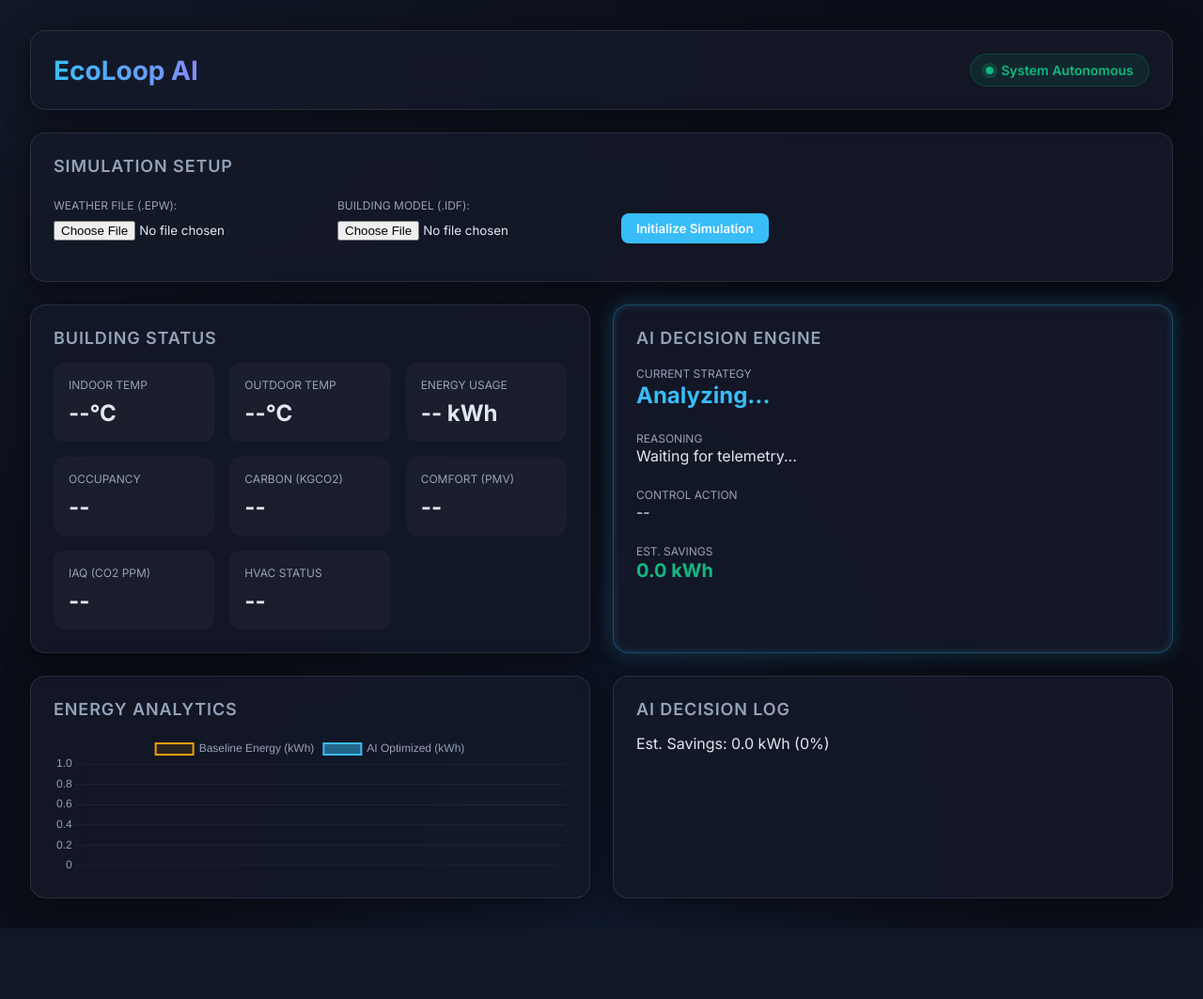
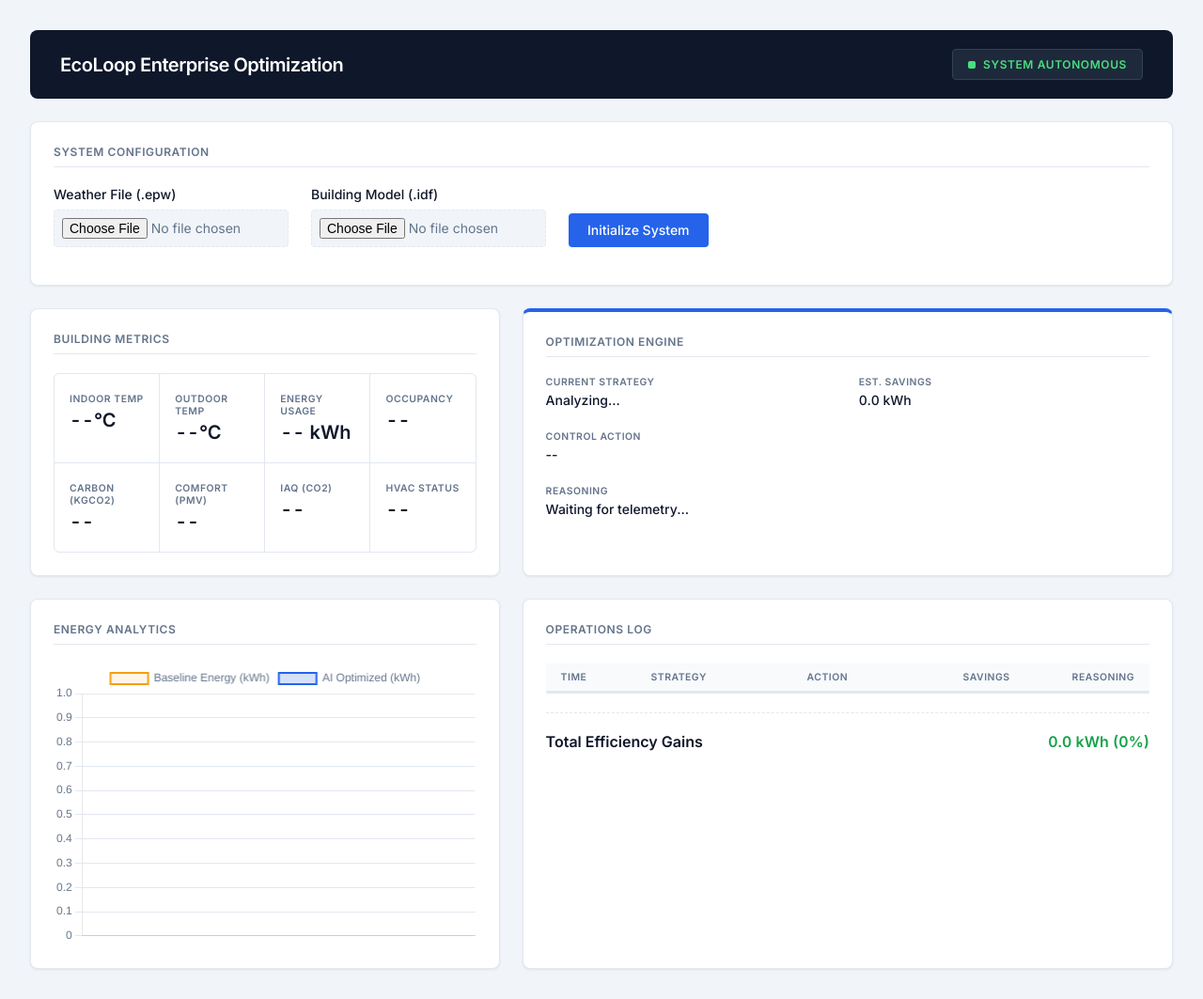
Before and after one commit to pritamrangari27/Eco-loop, a Flask app: page / in a window 1280 px wide. Shown: the whole page at 94% size. Before the commit the page ends 988 px from the top, so only its background shows below. Run offline with Flask 3, Linux system fonts and the light colour scheme; data that the repository does not hold is empty.

Commit message:
feat: Redesign dashboard to IT Professional Light Theme

```diff
--- a/eco-loop-ai/dashboard/static/css/style.css
+++ b/eco-loop-ai/dashboard/static/css/style.css
@@ -1,20 +1,20 @@
 :root {
-    --bg-color: #0b0f19;
-    --panel-bg: rgba(22, 27, 43, 0.7);
-    --text-primary: #e2e8f0;
-    --text-secondary: #94a3b8;
-    --accent: #38bdf8;
-    --success: #10b981;
-    --warning: #f59e0b;
-    --glow: rgba(56, 189, 248, 0.2);
-    --glass-border: rgba(255, 255, 255, 0.1);
+    --bg-color: #f1f5f9; /* Slate 100 */
+    --panel-bg: #ffffff; /* White */
+    --text-primary: #0f172a; /* Slate 900 */
+    --text-secondary: #64748b; /* Slate 500 */
+    --accent: #2563eb; /* Blue 600 */
+    --accent-light: #eff6ff; /* Blue 50 */
+    --success: #16a34a; /* Green 600 */
+    --warning: #ea580c; /* Orange 600 */
+    --border-color: #e2e8f0; /* Slate 200 */
 }
 
 * {
     margin: 0;
     padding: 0;
     box-sizing: border-box;
-    font-family: 'Inter', sans-serif;
+    font-family: 'Inter', system-ui, sans-serif;
 }
 
 body {
@@ -22,9 +22,6 @@ body {
     color: var(--text-primary);
     min-height: 100vh;
     padding: 2rem;
-    background-image:
-        radial-gradient(at 0% 0%, rgba(17, 24, 39, 1) 0, transparent 50%),
-        radial-gradient(at 50% 100%, rgba(15, 23, 42, 1) 0, transparent 50%);
 }
 
 .dashboard-container {
@@ -35,19 +32,13 @@ body {
     gap: 1.5rem;
 }
 
-.glass-panel {
+/* Base Panel */
+.panel {
     background: var(--panel-bg);
-    backdrop-filter: blur(16px);
-    -webkit-backdrop-filter: blur(16px);
-    border: 1px solid var(--glass-border);
-    border-radius: 16px;
+    border: 1px solid var(--border-color);
+    border-radius: 8px;
     padding: 1.5rem;
-    box-shadow: 0 4px 30px rgba(0, 0, 0, 0.5);
-}
-
-.glow {
-    box-shadow: 0 0 20px var(--glow), inset 0 0 10px var(--glow);
-    border-color: rgba(56, 189, 248, 0.3);
+    box-shadow: 0 1px 3px rgba(0, 0, 0, 0.05), 0 1px 2px rgba(0, 0, 0, 0.03);
 }
 
 /* Header */
@@ -55,44 +46,38 @@ body {
     display: flex;
     justify-content: space-between;
     align-items: center;
+    background: #0f172a; /* Slate 900 */
+    color: #ffffff;
+    border-radius: 8px;
+    padding: 1.25rem 2rem;
 }
 
 .header h1 {
-    font-size: 1.75rem;
-    font-weight: 700;
-    background: linear-gradient(90deg, #38bdf8, #818cf8);
-    -webkit-background-clip: text;
-    -webkit-text-fill-color: transparent;
+    font-size: 1.25rem;
+    font-weight: 600;
+    letter-spacing: -0.025em;
 }
 
 .status-badge {
     display: flex;
     align-items: center;
     gap: 0.5rem;
-    background: rgba(16, 185, 129, 0.1);
-    color: var(--success);
+    background: #1e293b; /* Slate 800 */
+    color: #4ade80; /* Green 400 */
     padding: 0.5rem 1rem;
-    border-radius: 9999px;
-    font-size: 0.875rem;
+    border-radius: 4px;
+    font-size: 0.75rem;
     font-weight: 600;
-    border: 1px solid rgba(16, 185, 129, 0.2);
+    border: 1px solid #334155; /* Slate 700 */
+    text-transform: uppercase;
+    letter-spacing: 0.05em;
 }
 
-.dot {
+.status-icon {
     width: 8px;
     height: 8px;
-    background-color: var(--success);
-    border-radius: 50%;
-}
-
-.pulse {
-    animation: pulse-animation 2s infinite;
-}
-
-@keyframes pulse-animation {
-    0% { box-shadow: 0 0 0 0 rgba(16, 185, 129, 0.7); }
-    70% { box-shadow: 0 0 0 6px rgba(16, 185, 129, 0); }
-    100% { box-shadow: 0 0 0 0 rgba(16, 185, 129, 0); }
+    background-color: #4ade80;
+    border-radius: 2px;
 }
 
 /* Grid Layout */
@@ -104,97 +89,194 @@ body {
 }
 
 h2 {
-    font-size: 1.125rem;
+    font-size: 0.75rem;
     color: var(--text-secondary);
-    margin-bottom: 1rem;
+    margin-bottom: 1.25rem;
+    font-weight: 600;
+    text-transform: uppercase;
+    letter-spacing: 0.05em;
+    border-bottom: 1px solid var(--border-color);
+    padding-bottom: 0.5rem;
+}
+
+/* Configuration Panel Form */
+.setup-form {
+    display: flex;
+    gap: 1.5rem;
+    align-items: flex-end;
+}
+
+.input-group {
+    display: flex;
+    flex-direction: column;
+    gap: 0.5rem;
+}
+
+.input-group label {
+    font-size: 0.875rem;
+    font-weight: 500;
+    color: var(--text-primary);
+}
+
+input[type="file"] {
+    font-size: 0.875rem;
+    color: var(--text-secondary);
+    padding: 0.5rem;
+    border: 1px dashed var(--border-color);
+    border-radius: 4px;
+    background: var(--bg-color);
+    width: 250px;
+}
+
+.btn-primary {
+    background: var(--accent);
+    color: #fff;
+    border: none;
+    border-radius: 4px;
+    padding: 0.6rem 1.25rem;
+    font-size: 0.875rem;
+    font-weight: 500;
+    cursor: pointer;
+    transition: background 0.2s;
+}
+
+.btn-primary:hover {
+    background: #1d4ed8;
+}
+
+/* Metrics Grid */
+.metric-grid {
+    display: grid;
+    grid-template-columns: repeat(4, 1fr);
+    gap: 1px;
+    background: var(--border-color);
+    border: 1px solid var(--border-color);
+    border-radius: 6px;
+    overflow: hidden;
+}
+
+.metric-card {
+    background: var(--panel-bg);
+    padding: 1.25rem 1rem;
+    display: flex;
+    flex-direction: column;
+    gap: 0.25rem;
+}
+
+.label {
+    font-size: 0.65rem;
+    color: var(--text-secondary);
     font-weight: 600;
     text-transform: uppercase;
     letter-spacing: 0.05em;
 }
 
-/* Telemetry */
-.metric-grid {
-    display: grid;
-    grid-template-columns: repeat(3, 1fr);
-    gap: 1rem;
+.value {
+    font-size: 1.25rem;
+    font-weight: 600;
+    color: var(--text-primary);
+    font-variant-numeric: tabular-nums;
 }
 
-.metric-card {
-    background: rgba(255, 255, 255, 0.03);
-    padding: 1rem;
-    border-radius: 12px;
+/* Optimization Engine Panel */
+.ai-panel {
+    border-top: 4px solid var(--accent);
+}
+
+.ai-details {
+    display: grid;
+    grid-template-columns: 1fr 1fr;
+    gap: 1.5rem;
+}
+
+.ai-item {
     display: flex;
     flex-direction: column;
-    gap: 0.5rem;
-    transition: transform 0.2s ease;
+    gap: 0.25rem;
 }
 
-.metric-card:hover {
-    transform: translateY(-2px);
-    background: rgba(255, 255, 255, 0.05);
-}
-
-.label {
-    font-size: 0.75rem;
-    color: var(--text-secondary);
-    text-transform: uppercase;
-}
-
-.value {
-    font-size: 1.5rem;
-    font-weight: 700;
+.ai-item .value, .ai-item p {
+    font-size: 0.875rem;
     color: var(--text-primary);
-}
-
-/* AI Panel */
-.ai-details {
-    display: flex;
-    flex-direction: column;
-    gap: 1.25rem;
+    font-weight: 500;
 }
 
 .highlight {
     color: var(--accent);
-    font-size: 1.5rem;
+    font-weight: 600;
 }
 
 .success {
     color: var(--success);
-    font-weight: 700;
-    font-size: 1.25rem;
+    font-weight: 600;
+    font-variant-numeric: tabular-nums;
+}
+
+/* Charts */
+.chart-container {
+    height: 300px;
+    width: 100%;
 }
 
 /* Logs */
 .log-container {
-    max-height: 300px;
+    max-height: 250px;
     overflow-y: auto;
     display: flex;
     flex-direction: column;
-    gap: 1rem;
-    padding-right: 0.5rem;
+    border: 1px solid var(--border-color);
+    border-radius: 4px;
 }
 
-.log-container::-webkit-scrollbar {
-    width: 6px;
-}
-
-.log-container::-webkit-scrollbar-thumb {
-    background: rgba(255, 255, 255, 0.2);
-    border-radius: 3px;
+/* Log entry header for grid */
+.log-header {
+    padding: 0.5rem 1rem;
+    background: #f8fafc;
+    border-bottom: 1px solid var(--border-color);
+    font-size: 0.65rem;
+    font-weight: 600;
+    color: var(--text-secondary);
+    text-transform: uppercase;
+    letter-spacing: 0.05em;
+    display: grid;
+    grid-template-columns: 80px 150px 150px 100px 1fr;
+    gap: 1rem;
 }
 
 .log-entry {
-    background: rgba(0, 0, 0, 0.2);
-    padding: 0.75rem;
-    border-radius: 8px;
-    border-left: 3px solid var(--accent);
+    padding: 0.75rem 1rem;
+    border-bottom: 1px solid var(--border-color);
     font-size: 0.875rem;
+    background: var(--panel-bg);
+    display: grid;
+    grid-template-columns: 80px 150px 150px 100px 1fr;
+    gap: 1rem;
+    align-items: start;
+}
+
+.log-entry:nth-child(even) {
+    background: #f8fafc; /* Slate 50 */
+}
+
+.log-entry:last-child {
+    border-bottom: none;
 }
 
 .log-time {
     color: var(--text-secondary);
+    font-variant-numeric: tabular-nums;
     font-size: 0.75rem;
-    margin-bottom: 0.25rem;
+}
+
+.total-savings {
+    margin-top: 1.25rem;
+    padding-top: 1.25rem;
+    border-top: 1px dashed var(--border-color);
+    font-size: 1rem;
+    font-weight: 600;
+    color: var(--text-primary);
+    display: flex;
+    justify-content: space-between;
 }
 
 /* Responsive */
@@ -202,4 +284,18 @@ h2 {
     .grid-container {
         grid-template-columns: 1fr;
     }
+    .metric-grid {
+        grid-template-columns: repeat(2, 1fr);
+    }
+    .setup-form {
+        flex-direction: column;
+        align-items: stretch;
+    }
+    input[type="file"] {
+        width: 100%;
+    }
+    .log-header, .log-entry {
+        grid-template-columns: 1fr;
+        gap: 0.25rem;
+    }
 }
--- a/eco-loop-ai/dashboard/static/js/main.js
+++ b/eco-loop-ai/dashboard/static/js/main.js
@@ -38,8 +38,8 @@ document.addEventListener("DOMContentLoaded", () => {
 
     // Gradient for the chart
     let gradient = ctx.createLinearGradient(0, 0, 0, 400);
-    gradient.addColorStop(0, 'rgba(56, 189, 248, 0.5)');
-    gradient.addColorStop(1, 'rgba(56, 189, 248, 0.0)');
+    gradient.addColorStop(0, 'rgba(37, 99, 235, 0.2)'); /* Blue 600 */
+    gradient.addColorStop(1, 'rgba(37, 99, 235, 0.0)');
 
     const chartConfig = {
         type: 'line',
@@ -59,7 +59,7 @@ document.addEventListener("DOMContentLoaded", () => {
                 {
                     label: 'AI Optimized (kWh)',
                     data: [],
-                    borderColor: '#38bdf8',
+                    borderColor: '#2563eb', /* Blue 600 */
                     backgroundColor: gradient,
                     borderWidth: 2,
                     fill: true,
@@ -72,16 +72,16 @@ document.addEventListener("DOMContentLoaded", () => {
             responsive: true,
             maintainAspectRatio: false,
             plugins: {
-                legend: { display: true, labels: { color: '#94a3b8' } }
+                legend: { display: true, labels: { color: '#64748b' } }
             },
             scales: {
                 x: {
-                    grid: { color: 'rgba(255, 255, 255, 0.05)' },
-                    ticks: { color: '#94a3b8' }
+                    grid: { color: '#e2e8f0' },
+                    ticks: { color: '#64748b' }
                 },
                 y: {
-                    grid: { color: 'rgba(255, 255, 255, 0.05)' },
-                    ticks: { color: '#94a3b8' }
+                    grid: { color: '#e2e8f0' },
+                    ticks: { color: '#64748b' }
                 }
             },
             animation: {
@@ -161,12 +161,12 @@ document.addEventListener("DOMContentLoaded", () => {
             history.forEach(row => {
                 const timeStr = new Date(row.timestamp.replace(' ', 'T') + 'Z').toLocaleTimeString('en-IN', { timeZone: 'Asia/Kolkata' });
                 const logEntry = `
-                    <div class="log-entry" style="margin-bottom:10px; border-bottom:1px solid #334155; padding-bottom:5px;">
+                    <div class="log-entry">
                         <div class="log-time">${timeStr}</div>
-                        <strong>Strategy:</strong> ${row.strategy}<br>
-                        <strong>Action:</strong> ${row.action}<br>
-                        <strong>Savings:</strong> <span style="color: var(--success);">+${row.estimated_savings || 0} kWh</span><br>
-                        <em>${row.reason}</em>
+                        <div>${row.strategy}</div>
+                        <div>${row.action}</div>
+                        <div class="success">+${row.estimated_savings || 0} kWh</div>
+                        <div>${row.reason}</div>
                     </div>
                 `;
                 logContainer.insertAdjacentHTML('beforeend', logEntry);
--- a/eco-loop-ai/dashboard/templates/index.html
+++ b/eco-loop-ai/dashboard/templates/index.html
@@ -4,41 +4,41 @@
     <meta charset="UTF-8">
     <meta name="viewport" content="width=device-width, initial-scale=1.0">
     <title>EcoLoop AI - Building Optimization</title>
-    <link href="https://fonts.googleapis.com/css2?family=Inter:wght@300;400;600;700&display=swap" rel="stylesheet">
+    <link href="https://fonts.googleapis.com/css2?family=Inter:wght@400;500;600;700&display=swap" rel="stylesheet">
     <link rel="stylesheet" href="{{ url_for('static', filename='css/style.css') }}">
     <script src="https://cdn.jsdelivr.net/npm/chart.js"></script>
 </head>
 <body>
     <div class="dashboard-container">
-        <header class="header glass-panel">
-            <h1>EcoLoop AI</h1>
+        <header class="header">
+            <h1>EcoLoop Enterprise Optimization</h1>
             <div class="status-badge">
-                <span class="dot pulse"></span>
+                <div class="status-icon"></div>
                 System Autonomous
             </div>
         </header>
 
         <main class="grid-container">
             <!-- Setup Panel -->
-            <section class="setup-panel glass-panel" style="grid-column: 1 / -1;">
-                <h2>Simulation Setup</h2>
-                <form id="upload-form" style="display: flex; gap: 1rem; align-items: center;">
-                    <div>
-                        <label for="epw-file" class="label">Weather File (.epw):</label>
-                        <input type="file" id="epw-file" accept=".epw" required style="display: block; margin-top: 0.5rem; color: var(--text-primary);">
+            <section class="panel" style="grid-column: 1 / -1;">
+                <h2>System Configuration</h2>
+                <form id="upload-form" class="setup-form">
+                    <div class="input-group">
+                        <label for="epw-file">Weather File (.epw)</label>
+                        <input type="file" id="epw-file" accept=".epw" required>
                     </div>
-                    <div>
-                        <label for="idf-file" class="label">Building Model (.idf):</label>
-                        <input type="file" id="idf-file" accept=".idf" required style="display: block; margin-top: 0.5rem; color: var(--text-primary);">
+                    <div class="input-group">
+                        <label for="idf-file">Building Model (.idf)</label>
+                        <input type="file" id="idf-file" accept=".idf" required>
                     </div>
-                    <button type="submit" style="margin-top: 1.5rem; padding: 0.5rem 1rem; background: var(--accent); color: #fff; border: none; border-radius: 8px; cursor: pointer; font-weight: 600;">Initialize Simulation</button>
+                    <button type="submit" class="btn-primary">Initialize System</button>
                 </form>
-                <p id="upload-status" style="margin-top: 1rem; font-size: 0.875rem; color: var(--warning);"></p>
+                <p id="upload-status" style="margin-top: 1rem; font-size: 0.875rem; color: var(--warning); font-weight: 500;"></p>
             </section>
 
             <!-- Telemetry Panel -->
-            <section class="telemetry-panel glass-panel">
-                <h2>Building Status</h2>
+            <section class="panel">
+                <h2>Building Metrics</h2>
                 <div class="metric-grid">
                     <div class="metric-card">
                         <span class="label">Indoor Temp</span>
@@ -65,7 +65,7 @@
                         <span class="value" id="pmv">--</span>
                     </div>
                     <div class="metric-card">
-                        <span class="label">IAQ (CO2 ppm)</span>
+                        <span class="label">IAQ (CO2)</span>
                         <span class="value" id="iaq">--</span>
                     </div>
                     <div class="metric-card">
@@ -76,30 +76,30 @@
             </section>
 
             <!-- AI Decision Panel -->
-            <section class="ai-panel glass-panel glow">
-                <h2>AI Decision Engine</h2>
+            <section class="panel ai-panel">
+                <h2>Optimization Engine</h2>
                 <div class="ai-details">
                     <div class="ai-item">
                         <span class="label">Current Strategy</span>
-                        <h3 id="ai-strategy" class="highlight">Analyzing...</h3>
-                    </div>
-                    <div class="ai-item">
-                        <span class="label">Reasoning</span>
-                        <p id="ai-reason">Waiting for telemetry...</p>
-                    </div>
-                    <div class="ai-item">
-                        <span class="label">Control Action</span>
-                        <p id="ai-action">--</p>
+                        <p id="ai-strategy" class="highlight">Analyzing...</p>
                     </div>
                     <div class="ai-item">
                         <span class="label">Est. Savings</span>
                         <p id="ai-savings" class="success">0.0 kWh</p>
                     </div>
+                    <div class="ai-item" style="grid-column: 1 / -1;">
+                        <span class="label">Control Action</span>
+                        <p id="ai-action">--</p>
+                    </div>
+                    <div class="ai-item" style="grid-column: 1 / -1;">
+                        <span class="label">Reasoning</span>
+                        <p id="ai-reason">Waiting for telemetry...</p>
+                    </div>
                 </div>
             </section>
 
             <!-- Charts Panel -->
-            <section class="charts-panel glass-panel">
+            <section class="panel">
                 <h2>Energy Analytics</h2>
                 <div class="chart-container">
                     <canvas id="energyChart"></canvas>
@@ -107,11 +107,19 @@
             </section>
 
             <!-- Operations Log Panel -->
-            <section class="log-panel glass-panel">
-                <h2>AI Decision Log</h2>
-                <div id="decision-log"></div>
+            <section class="panel">
+                <h2>Operations Log</h2>
+                <div class="log-header">
+                    <div>Time</div>
+                    <div>Strategy</div>
+                    <div>Action</div>
+                    <div>Savings</div>
+                    <div>Reasoning</div>
+                </div>
+                <div class="log-container" id="decision-log"></div>
                 <div class="total-savings">
-                    Est. Savings: <span id="total-saved">0</span> kWh (<span id="percent-saved">0</span>%)
+                    <span>Total Efficiency Gains</span>
+                    <span class="success"><span id="total-saved">0</span> kWh (<span id="percent-saved">0</span>%)</span>
                 </div>
             </section>
         </main>
```
